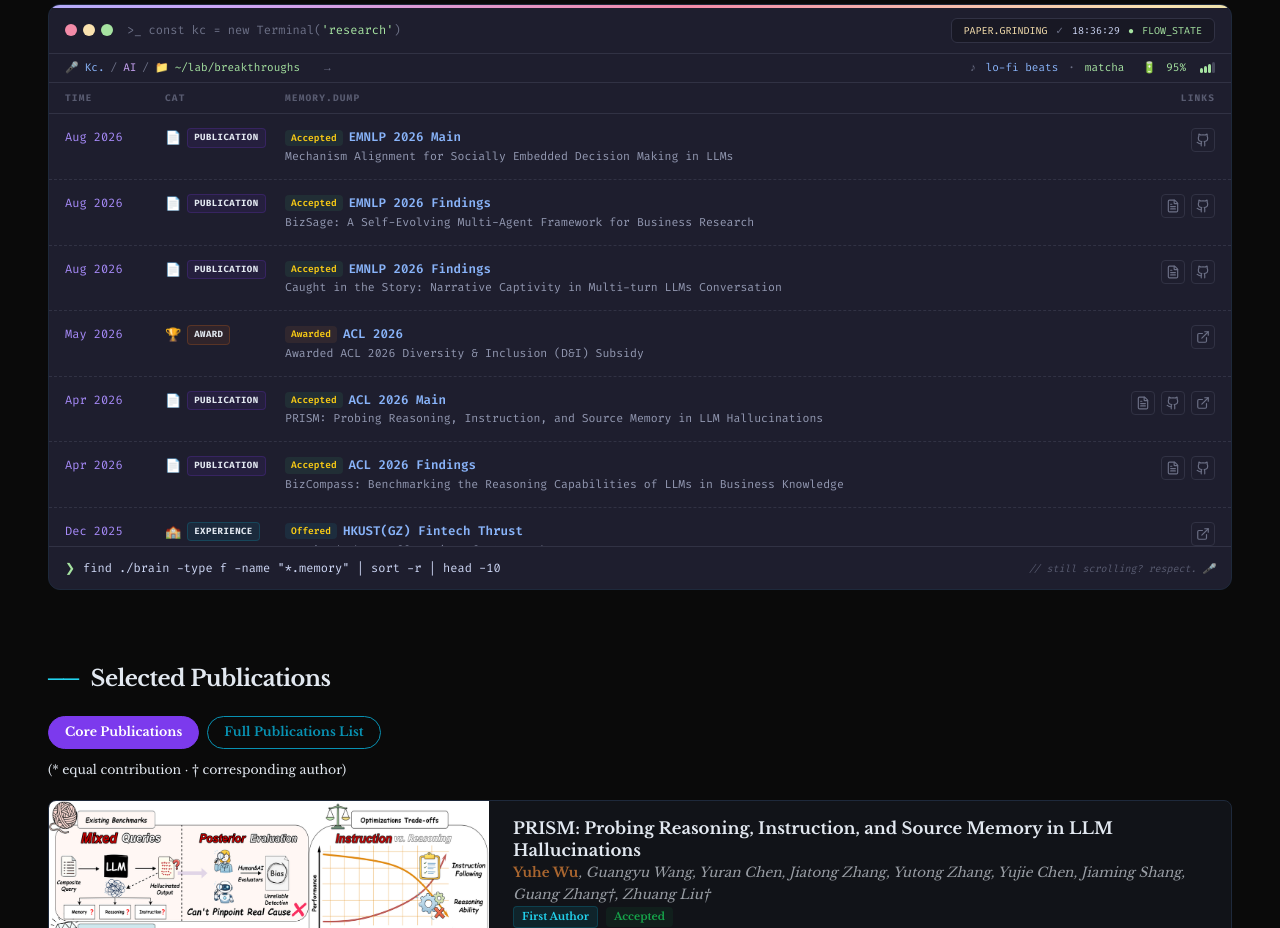
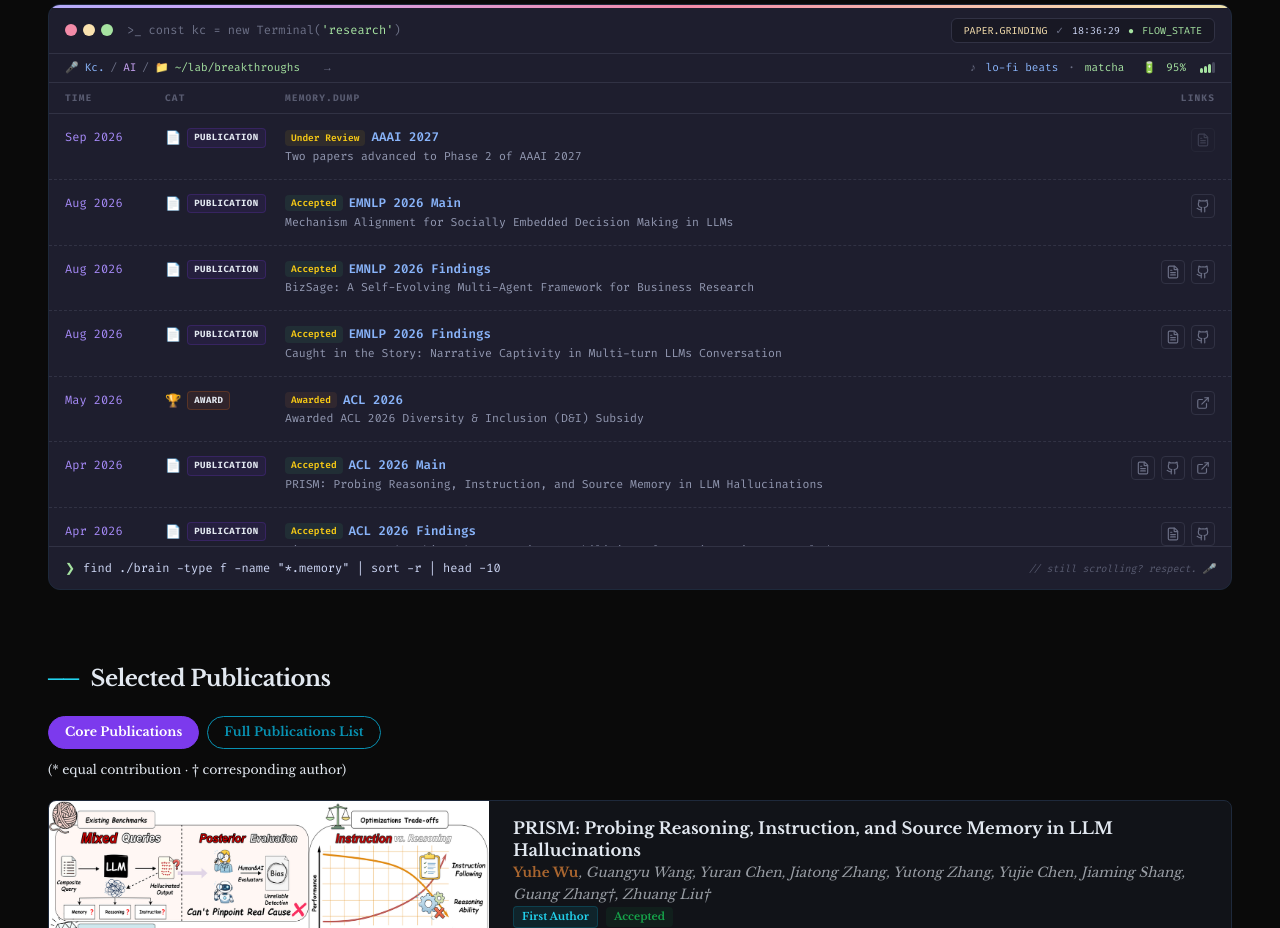
Before and after one commit to Kzczc/Kzczc.github.io, a Next.js app: page / in a window 1280 px wide. Shown: the part 880-1808 px from the top of the page. Built offline with nearby package versions, Linux system fonts and the light colour scheme; a web font is replaced by a local one.

Commit message:
update: AAAI 2027 Phase 2 news; main figures for Spend Reasoning and What's in the Water

```diff
--- a/src/data/profile.ts
+++ b/src/data/profile.ts
@@ -125,6 +125,15 @@ export const socialLinks = [
  *  Editorial principle: 仅展示 accepted 论文 / 获奖 / 宣传报道 / 重要里程碑
  */
 export const recentUpdates = [
+  {
+    date: "Sep 2026",
+    type: "PUBLICATION" as const,
+    hex: "0x000D",
+    status: "under_review",
+    venue: "AAAI 2027",
+    title: "Two papers advanced to Phase 2 of AAAI 2027",
+    linkIcons: [] as { type: string; url: string }[],
+  },
   {
     date: "Aug 2026",
     type: "PUBLICATION" as const,
@@ -445,7 +454,7 @@ export const selectedPublications = [
     extraBadges: [] as string[],
     status: "Under Review (Phase 2)",
     statusColor: "blue" as const,
-    thumbnail: "",
+    thumbnail: "/images/cor2_teaser.png",
     links: {} as { paper?: string; code?: string; project?: string; poster?: string; website?: string },
     abstract: "Post-training for operations-research modeling should be precisely steerable when the supervision is imperfect. **COR²** shapes the reward around the structure of the optimization model rather than its outcome, so the model becomes more capable without becoming less reliable.",
   },
@@ -460,7 +469,7 @@ export const selectedPublications = [
     extraBadges: [] as string[],
     status: "Target",
     statusColor: "orange" as const,
-    thumbnail: "",
+    thumbnail: "/images/headwater_teaser.png",
     links: {} as { paper?: string; code?: string; project?: string; poster?: string; website?: string },
     abstract: "A social simulation can look plausible in aggregate while the process that produced it is faulty. **Headwater** audits a running simulation for who failed, by which pathology, and from which round, so the aggregate can no longer conceal the fault.",
   },
```
Also changed, not shown: public/images/cor2_teaser.png (added), public/images/headwater_teaser.png (added).
